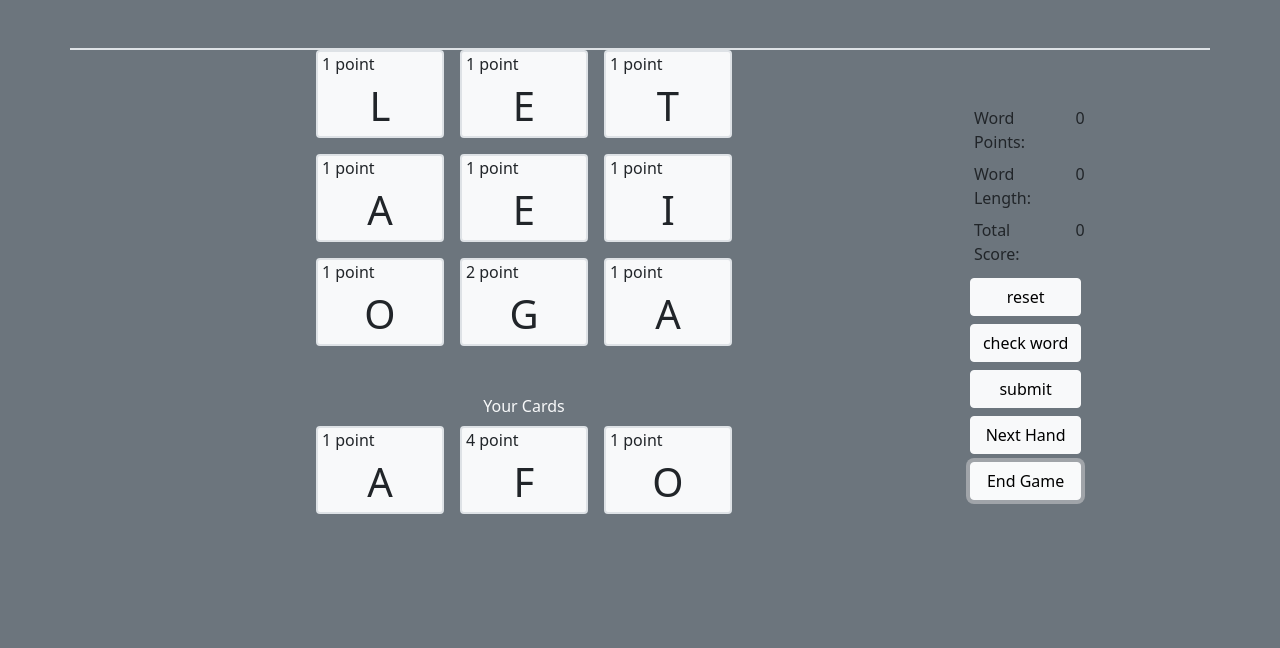
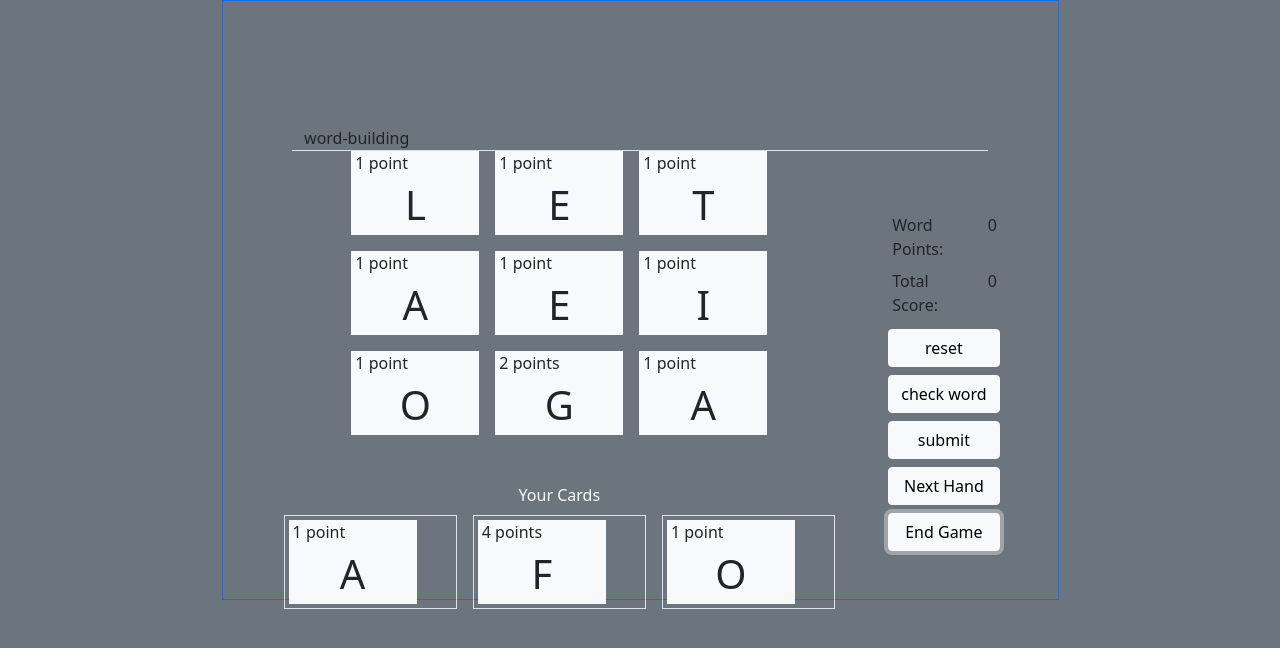
Before and after one commit to sashamaryl/Pointed-Words, a React (Create React App) app: page / in a window 1280 px wide. Both pictures are taken after a click on the button "New Game". Shown: the top 648 px of the page. Built offline with nearby package versions, Linux system fonts and the light colour scheme.

Commit message:
layout, starts switching over to gameState from separate state vars

```diff
--- a/src/App.tsx
+++ b/src/App.tsx
@@ -1,25 +1,24 @@
 import React, { useCallback, useEffect, useState } from "react";
-import { Button, Col, Collapse, Fade, Row, Stack } from "react-bootstrap";
+import { Button, Col, Collapse, Fade, Modal, Overlay, Row, Stack } from "react-bootstrap";
 import Container from "react-bootstrap/esm/Container";
 import "./App.css";
 import "./custom.scss";
 import isValidWord from "./dictionary";
+import DisplayLetter, { WordDisplay } from "./DisplayLetter";
 import PointCard, { PointCardType } from "./PointCard";
 import useCardDeck from "./usecarddeck";
+import { GameStateType } from "./types";
+import { relative } from "path";
 
 function App() {
     const {
         allCards,
-        cardDeck,
         gridCards,
         handCards,
         clearCards,
         tradeInHandCard,
-        refillGrid,
+        redealCards,
         deal,
-        drawOne,
-        drawNumber,
-        idCardLookup,
         idCardLookupMulti,
     } = useCardDeck();
 
@@ -42,10 +41,9 @@ function App() {
     const [score, setScore] = useState(0);
     const [shouldAcceptWord, setShouldAcceptWord] = useState<boolean | undefined>(undefined);
     const [willAcceptWord, setWillAcceptWord] = useState<boolean | undefined>(undefined);
-    const [canTradeHand, setCanTradeHand] = useState<boolean>(false);
     const [tradeCards, setTradeCards] = useState<number[]>([]);
 
-    const [isTransitioning, setIsTransitioning] = useState(false);
+    const [gameState, setGameState] = useState<GameStateType>("pregame");
 
     const [isGameActive, setIsGameActive] = useState(false);
 
@@ -76,32 +74,38 @@ function App() {
         points && setPointTotal(points);
     }, [idCardLookupMulti, usedCardIds, usedCards]);
 
-    const chooseCard = (cardId: number) => {
+    const chooseCard = useCallback((cardId: number) => {
+        if (gameState === "discarding") return;
         const card = allCards.find((card) => card.id === cardId);
         card && setUsedCards([...usedCards, card]);
         setUsedCardIds([...usedCardIds, cardId]);
         setShouldAcceptWord(undefined);
         setWillAcceptWord(undefined);
-    };
+        setGameState("word-building");
+    }, [allCards, gameState, usedCardIds, usedCards]);
 
-    const unChooseCard = (id: number) => {
+    const unChooseCard = useCallback((id: number) => {
+        if (gameState === "discarding") return;
         const filteredCards = usedCards.filter((card) => card.id !== id);
         setUsedCards(filteredCards);
         const filteredIds = usedCardIds.filter((usedId) => usedId !== id);
         setUsedCardIds(filteredIds);
         setShouldAcceptWord(undefined);
         setWillAcceptWord(undefined);
-    };
+        setGameState("word-building");
+    }, [gameState, usedCardIds, usedCards])
 
     const setUpNextHand = useCallback(() => {
+        setGameState("resetting")
+        tradeCards.forEach(tradeInHandCard);
+        redealCards(usedCards);
+
         setUsedCards([]);
         setUsedCardIds([]);
-        tradeCards.forEach(tradeInHandCard);
-        setCanTradeHand(false);
         setTradeCards([]);
         resetChecks();
-        refillGrid(usedCards);
-    }, [refillGrid, tradeCards, tradeInHandCard, usedCards]);
+        setGameState("word-building")
+    }, [redealCards, tradeCards, tradeInHandCard, usedCards]);
 
     const resetChecks = () => {
         setShouldAcceptWord(undefined);
@@ -131,17 +135,30 @@ function App() {
 
     const startNewGame = () => {
         setIsGameActive(true);
+        setGameState("init-deal");
         setUpNextHand();
         deal();
     };
 
     const endGame = () => {
         clearCards();
+        setUsedCards([]);
+        setUsedCardIds([]);
         setIsGameActive(false);
+        setGameState("game-over");
     };
 
     const submit = useCallback(() => {
-        if (willAcceptWord === undefined) {
+        if (willAcceptWord !== undefined) {
+            resetChecks();
+            return;
+        }
+
+        if (gameState === "submit-accept" || gameState === "submit-reject") {
+            resetChecks();
+            return;
+        }
+
         const word = getWordFromCards();
 
         isValidWord(word)
@@ -152,33 +169,44 @@ function App() {
             .then((ans) => {
                 if (ans) {
                     addToScore(pointTotal);
-                        setCanTradeHand(true);
+                    setGameState("discarding");
                 }
             });
-            return;
+    }, [addToScore, gameState, getWordFromCards, pointTotal, willAcceptWord]);
+
+    const injectStyles = () => {
+        return (
+            <style>
+                {`
+                .my-transition-50 {
+                    transition: linear 500ms
                 }
-        if (willAcceptWord !== undefined) {
-            resetChecks();
-            return;
+                .my-overlay {
+                    position: absolute;
+                    top: 25%;
+                    left: 0px;
+                    width: 100%;
                 }
-    }, [addToScore, getWordFromCards, pointTotal, willAcceptWord]);
+
+                .my-overlay-container {
+                    position: relative;
+
+                }
+           `}
+            </style>
+        );
+    };
 
     return (
-        <div className='App bg-secondary' style={{ height: "100vh", width: "100vw" }}>
+        <div className='App bg-secondary vh-100 vw-100'>
+            {injectStyles()}
             <Container className='h-100'>
-                <Row className='pt-5'>
-                    <div className='d-flex row justify-content-flex-start border m-auto'>
-                        {usedCards.map((card) => (
-                            <div
-                                key={`${card.id}`}
-                                className='d-flex col justify-content-start flex-shrink-1 bg-light m-2 rounded'
-                            >
-                                <div className='fs-6 mt-0 ms-0 text-dark'>{card.value}</div>
-                                <div className='py-1 px-2 m-1 fs-1 text-dark '>{card.letter}</div>
+                <Row className='w-75 h-75 m-auto border border-primary'>
+                    <div className='d-flex flex-row align-items-end col-10 mx-auto h-25 border-bottom'>
+                        <WordDisplay usedCards={usedCards} />
+                        {gameState}
                     </div>
-                        ))}
-                        <div className='col'></div>
-                    </div>
+
                     <div className='d-flex flex-wrap flex-md-nowrap m-auto  m-auto'>
                         <div className='d-flex flex-wrap justify-content-center  '>
                             <div className='d-grid gap-3'>
@@ -198,9 +226,6 @@ function App() {
                                                 chooseCard={chooseCard}
                                                 unChooseCard={unChooseCard}
                                                 used={usedCardIds.includes(id)}
-                                                shouldFade={
-                                                    !(willAcceptWord && usedCardIds.includes(id))
-                                                }
                                             />
                                         </div>
                                     );
@@ -214,26 +239,24 @@ function App() {
                                     {handCards.map((card: PointCardType, index: number) => {
                                         const { id } = card;
                                         return (
-                                            <div className='' key={id}>
+                                            <div
+                                                className={`my-overlay-container col border p-1 my-transition-50 ${
+                                                    tradeCards.includes(index)
+                                                        ? "opacity-50"
+                                                        : "opacity-100"
+                                                }`}
+                                                key={id}
+                                            >
+                                                <div className=''>
                                                     <PointCard
                                                         pointCard={card}
                                                         chooseCard={chooseCard}
                                                         unChooseCard={unChooseCard}
                                                         used={usedCardIds.includes(id)}
-                                                    shouldFade={
-                                                        !(
-                                                            canTradeHand &&
-                                                            tradeCards.includes(index)
-                                                        )
-                                                    }
                                                     />
-                                                <Fade in={canTradeHand} appear>
+                                                    {gameState === "discarding" && !usedCardIds.includes(card.id) && (
                                                         <Button
-                                                        className={`${
-                                                            tradeCards.includes(index)
-                                                                ? "bg-secondary"
-                                                                : "bg-blue"
-                                                        }`}
+                                                            className={`my-overlay`}
                                                             onClick={() => {
                                                                 tradeCards.includes(index)
                                                                     ? setTradeCards((prevState) => {
@@ -247,11 +270,10 @@ function App() {
                                                                       ]);
                                                             }}
                                                         >
-                                                        {tradeCards.includes(index)
-                                                            ? "Traded"
-                                                            : "Trade In"}
+                                                            Trade
                                                         </Button>
-                                                </Fade>
+                                                    )}
+                                                </div>
                                             </div>
                                         );
                                     })}
@@ -259,23 +281,22 @@ function App() {
                             </div>
                         </div>
                         <div className='d-flex flex-nowrap flex-md-wrap m-auto'>
+                            {isGameActive && (
                                 <div className=''>
                                     <div className='d-flex flex-nowrap justify=content-space m-2 '>
                                         <div className='w-100 text-start'>Word Points: </div>
                                         <div className='w-100 text-end'>{pointTotal}</div>
-                                </div>
-                                <div className='d-flex justify-content-evenly m-2 '>
-                                    <div className='w-100 text-start'>Word Length: </div>
-                                    <div className='w-100 text-end'>
-                                        {usedCards.length}
-                                    </div>
                                     </div>
                                     <div className='flex d-flex flex-nowrap  m-2 '>
                                         <div className='w-100 text-start'>Total Score: </div>
                                         <div className='w-100 text-end'>{score}</div>
                                     </div>
                                 </div>
+                            )}
                             <div className='d-flex flex-md-column flex-wrap flex-md-nowrap'>
+                                {isGameActive && (
+                                    <>
+                                        {" "}
                                         <Button
                                             type='submit'
                                             className='flex flex-grow-1 btn btn-light m-1'
@@ -311,14 +332,14 @@ function App() {
                                                     : "not a word"
                                             }`}
                                         </Button>
-                                {
                                         <Button
                                             className='flex flex-grow-1 btn btn-light m-1'
                                             onClick={setUpNextHand}
                                         >
                                             Next Hand
                                         </Button>
-                                }
+                                    </>
+                                )}
                                 <Button
                                     className='flex flex-grow-1 btn btn-light m-1'
                                     onClick={isGameActive ? endGame : startNewGame}
--- /dev/null
+++ b/src/DisplayLetter.tsx
@@ -0,0 +1,15 @@
+import { PointCardType } from "./PointCard";
+
+export default function DisplayLetter({ card }: { card: PointCardType }) {
+    return <div className='fs-1 text-light text-uppercase'>{card.letter}</div>;
+}
+
+export function WordDisplay({ usedCards }: { usedCards: PointCardType[] }) {
+    return (
+        <>
+            {usedCards.map((card) => (
+                <DisplayLetter key={`${card.id}`} card={card} />
+            ))}
+        </>
+    );
+}
--- a/src/PointCard.tsx
+++ b/src/PointCard.tsx
@@ -1,11 +1,21 @@
-import React, { useCallback } from "react";
-import Fade from "react-bootstrap/esm/Fade";
+import { relative } from "path";
+import React, { useCallback, useEffect, useState } from "react";
+import { Fade } from "react-bootstrap";
+import { Transition } from "react-transition-group";
 
 export type PointCardType = {
     id: number;
     value: number;
     letter: string;
 };
+
+export type CardStateType =
+    | "entering"
+    | "unselected"
+    | "selected"
+    | "canTrade"
+    | "discarded"
+    | "exiting";
 
 export type PointCardPropsType = {
     pointCard: PointCardType;
@@ -19,29 +29,54 @@ export default function PointCard({
     chooseCard,
     unChooseCard,
     used,
-    shouldFade = true,
-}: PointCardPropsType & { shouldFade?: boolean }) {
+}: PointCardPropsType) {
     const { id, value, letter } = pointCard;
 
+    const [cardState, setCardState] = useState<CardStateType>("entering");
+
     const handleClick = useCallback(() => {
-        used ? unChooseCard(id) : chooseCard(id);
+        if (used) {
+            unChooseCard(id);
+            setCardState("unselected");
+        } else {
+            chooseCard(id);
+            setCardState("selected");
+        }
     }, [chooseCard, id, unChooseCard, used]);
 
-    const bgColor = used ? "bg-grey" : "bg-light";
-    const textColor = used ? "text-light" : "text-dark";
-    const cardClass = "border border-2 border-medium rounded";
+    useEffect(() => {
+        cardState === "entering" && setCardState("unselected");
+    }, [cardState]);
+
 
     const cardStyle = {
         height: "auto",
         width: "8em",
+        opacity: 1,
+        transition: "linear 500ms",
+    };
+
+    const cardStateClasses: { [cardState: string]: string } = {
+        entering: "opacity-0 bg-light",
+        unselected: "opacity-100 bg-light",
+        selected: "bg-light opacity-25 text-muted",
+        canTrade: "bg-secondary",
+        discarded: "opacity-25",
+        exiting: "opacity-0",
     };
 
     return (
-        <Fade in={shouldFade} appear>
-            <div className={`${cardClass} ${bgColor}`} style={cardStyle} onClick={handleClick}>
-                <div className={`${textColor} text-start ms-1`}>{value} point</div>
-                <div className={`${textColor} fs-1 text-uppercase`}>{letter}</div>
+        <div>
+            <div
+                className={`${cardStateClasses[cardState]}`}
+                style={cardStyle}
+                onClick={handleClick}
+            >
+                <div className={` text-start ms-1`}>
+                    {value} point{value === 1 ? "" : "s"}
+                </div>
+                <div className={` fs-1 text-uppercase`}>{letter}</div>
             </div>
-        </Fade>
+        </div>
     );
 }
--- /dev/null
+++ b/src/types.ts
@@ -0,0 +1,10 @@
+export type GameStateType =
+    | "pregame"
+    | "init-deal"
+    | "word-building"
+    | "submit-accept"
+    | "submit-reject"
+    | "discarding"
+    | "resetting"
+    | "final-round"
+    | "game-over";
```
Also changed, not shown: src/usecarddeck.ts (+14 -5 lines). Lines whose indentation alone changed are shown as unchanged.
